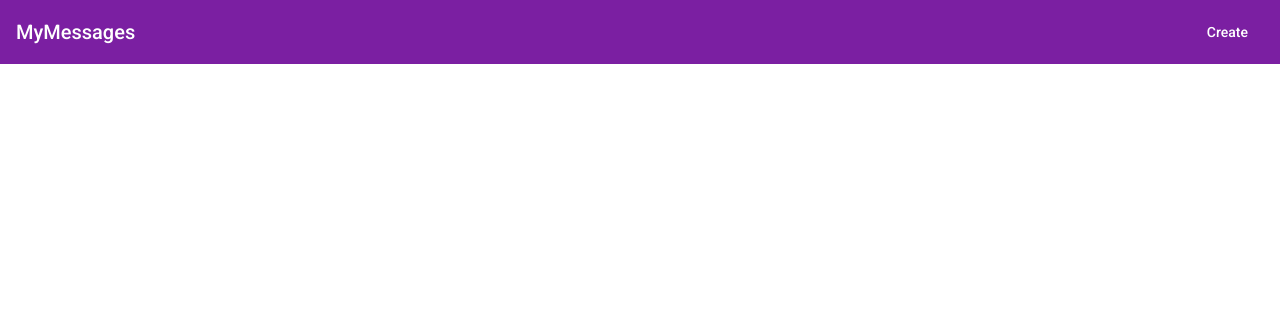
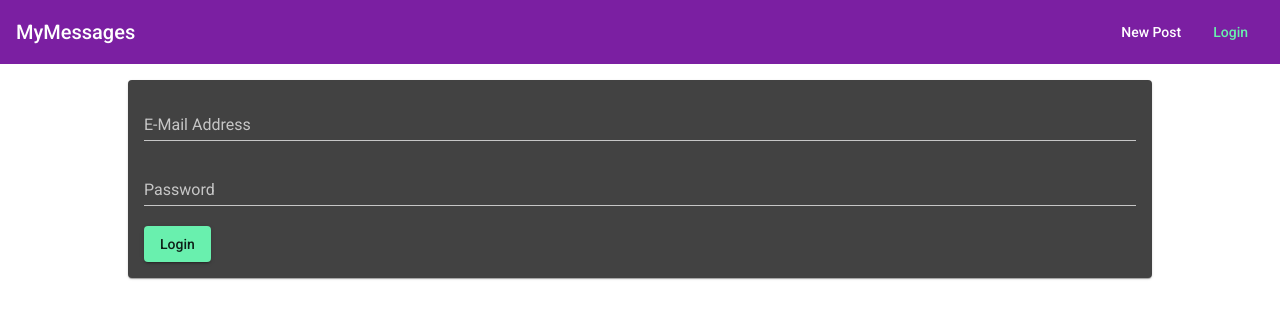
Before and after one commit to braxley/udemy-mean-course, an Angular app: page /login in a window 1280 px wide. Before the commit this address led to /. Shown: the top 318 px of the page. Built offline with nearby package versions, Linux system fonts and the light colour scheme.

Commit message:
95 created login component

```diff
--- a/src/app/app-routing.module.ts
+++ b/src/app/app-routing.module.ts
@@ -1,5 +1,6 @@
 import { NgModule } from '@angular/core';
 import { RouterModule, Routes } from '@angular/router';
+import { LoginComponent } from './auth/login/login.component';
 import { PostCreateComponent } from './posts/post-create/post-create.component';
 import { PostListComponent } from './posts/post-list/post-list.component';
 
@@ -7,6 +8,7 @@ const routes: Routes = [
   { path: '', component: PostListComponent },
   { path: 'create', component: PostCreateComponent },
   { path: 'create/:postId', component: PostCreateComponent },
+  { path: 'login', component: LoginComponent },
 ] as Routes;
 
 @NgModule({
--- a/src/app/app.module.ts
+++ b/src/app/app.module.ts
@@ -1,6 +1,6 @@
 import { HttpClientModule } from '@angular/common/http';
 import { NgModule } from '@angular/core';
-import { ReactiveFormsModule } from '@angular/forms';
+import { FormsModule, ReactiveFormsModule } from '@angular/forms';
 import { MatButtonModule } from '@angular/material/button';
 import { MatCardModule } from '@angular/material/card';
 import { MatExpansionModule } from '@angular/material/expansion';
@@ -12,6 +12,7 @@ import { BrowserModule } from '@angular/platform-browser';
 import { BrowserAnimationsModule } from '@angular/platform-browser/animations';
 import { AppRoutingModule } from './app-routing.module';
 import { AppComponent } from './app.component';
+import { LoginComponent } from './auth/login/login.component';
 import { HeaderComponent } from './header/header.component';
 import { PostCreateComponent } from './posts/post-create/post-create.component';
 import { PostListComponent } from './posts/post-list/post-list.component';
@@ -22,11 +23,13 @@ import { PostListComponent } from './posts/post-list/post-list.component';
     PostCreateComponent,
     HeaderComponent,
     PostListComponent,
+    LoginComponent,
   ],
   imports: [
     AppRoutingModule,
     BrowserModule,
     ReactiveFormsModule,
+    FormsModule,
     BrowserAnimationsModule,
     HttpClientModule,
     MatButtonModule,
--- /dev/null
+++ b/src/app/auth/login/login.component.html
@@ -0,0 +1,15 @@
+<mat-card>
+  <mat-spinner *ngIf="isLoading"></mat-spinner>
+  <form *ngIf="!isLoading">
+    <mat-form-field>
+      <input type="email" matInput placeholder="E-Mail Address" />
+      <mat-error>Please enter a valid email.</mat-error>
+    </mat-form-field>
+
+    <mat-form-field>
+      <input type="password" matInput name="password" placeholder="Password" />
+      <mat-error>Please enter a valid password.</mat-error>
+    </mat-form-field>
+    <button mat-raised-button color="accent" type="submit">Login</button>
+  </form>
+</mat-card>
--- /dev/null
+++ b/src/app/auth/login/login.component.scss
@@ -0,0 +1,8 @@
+mat-form-field,
+textarea {
+  width: 100%;
+}
+
+mat-spinner {
+  margin: auto;
+}
--- /dev/null
+++ b/src/app/auth/login/login.component.ts
@@ -0,0 +1,14 @@
+import { Component } from '@angular/core';
+import { FormGroup } from '@angular/forms';
+
+@Component({
+  templateUrl: './login.component.html',
+  styleUrls: ['./login.component.scss'],
+})
+export class LoginComponent {
+  isLoading = false;
+
+  onSubmitLoginForm(form: FormGroup) {
+    console.dir(form);
+  }
+}
--- a/src/app/header/header.component.html
+++ b/src/app/header/header.component.html
@@ -3,7 +3,12 @@
   <div class="spacer"></div>
   <ul>
     <li>
-      <a mat-button routerLinkActive="mat-accent" routerLink="create">Create</a>
+      <a mat-button routerLinkActive="mat-accent" routerLink="create"
+        >New Post</a
+      >
+    </li>
+    <li>
+      <a mat-button routerLinkActive="mat-accent" routerLink="login">Login</a>
     </li>
   </ul>
 </mat-toolbar>
--- a/src/app/header/header.component.scss
+++ b/src/app/header/header.component.scss
@@ -11,4 +11,5 @@ ul {
   list-style: none;
   padding: 0;
   margin: 0;
+  display: flex;
 }
```
Also changed, not shown: 1 other file (tests, documents, lock files or other folders).
